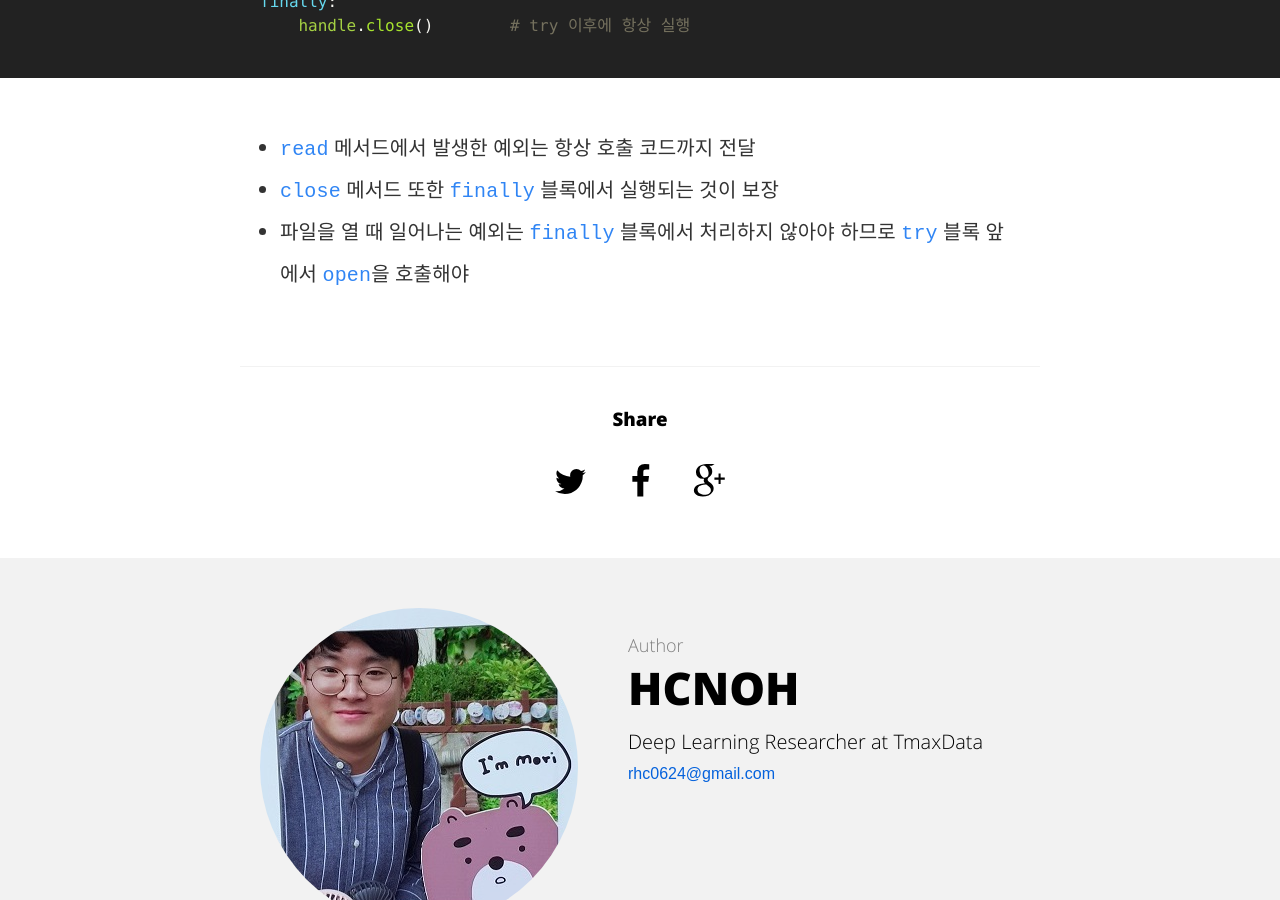
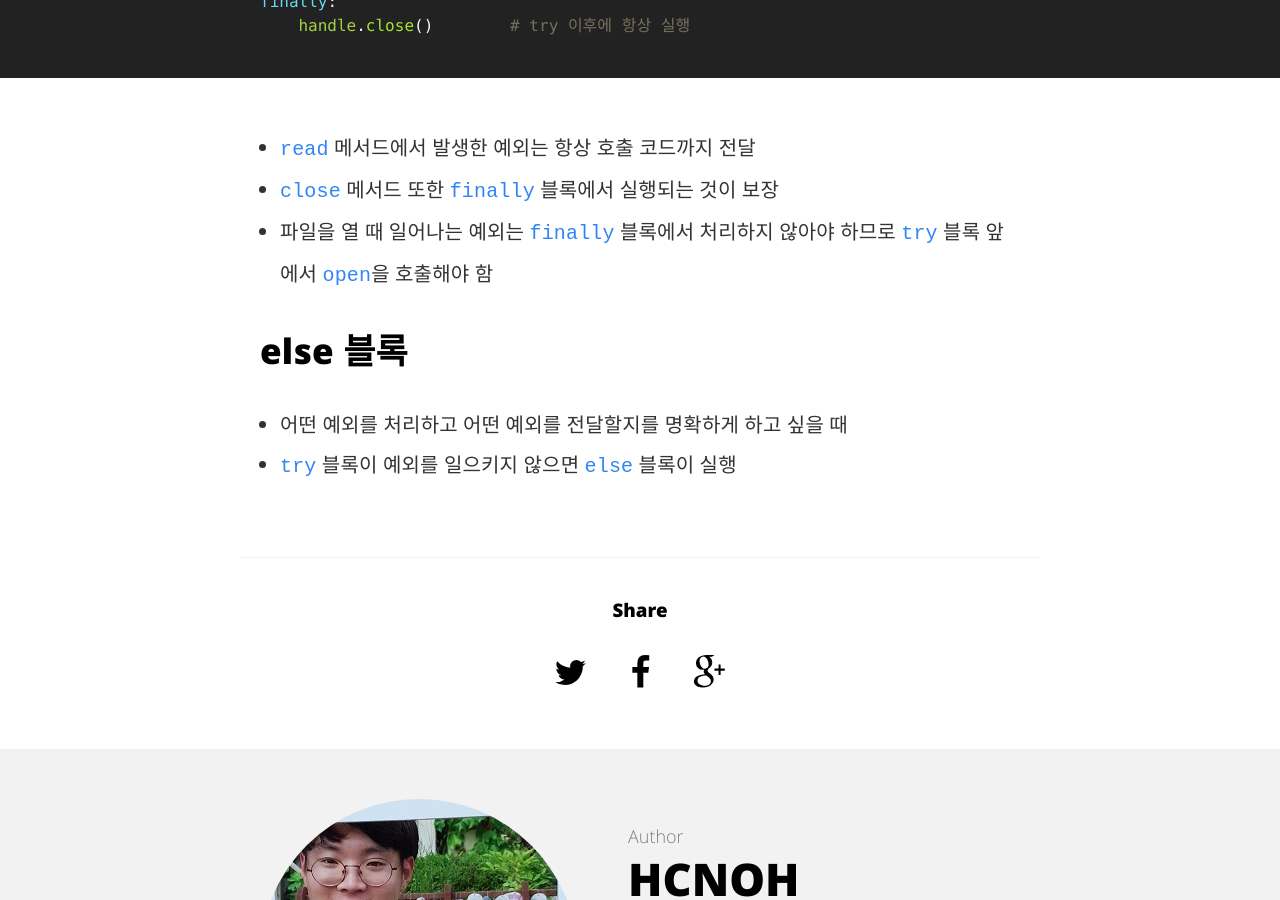
Before and after one commit to hcnoh/blog-prev, a Jekyll site: the page built from _posts/2018-09-20-effective-python-way13.md, in a window 1280 px wide and 900 px high, scrolled down 1562 px. Built offline with Jekyll 4.4.1, drawn with Linux system fonts in a browser that asks for light colours; comment, search, counter and statistics services are not loaded.

Commit message:
Update 2018-09-20-effective-python-way13.md

```diff
--- a/_posts/2018-09-20-effective-python-way13.md
+++ b/_posts/2018-09-20-effective-python-way13.md
@@ -28,4 +28,8 @@ finally:
 {% endhighlight %}
 - `read` 메서드에서 발생한 예외는 항상 호출 코드까지 전달
 - `close` 메서드 또한 `finally` 블록에서 실행되는 것이 보장
-- 파일을 열 때 일어나는 예외는 `finally` 블록에서 처리하지 않아야 하므로 `try` 블록 앞에서 `open`을 호출해야
+- 파일을 열 때 일어나는 예외는 `finally` 블록에서 처리하지 않아야 하므로 `try` 블록 앞에서 `open`을 호출해야 함
+
+## else 블록
+- 어떤 예외를 처리하고 어떤 예외를 전달할지를 명확하게 하고 싶을 때
+- `try` 블록이 예외를 일으키지 않으면 `else` 블록이 실행
```
